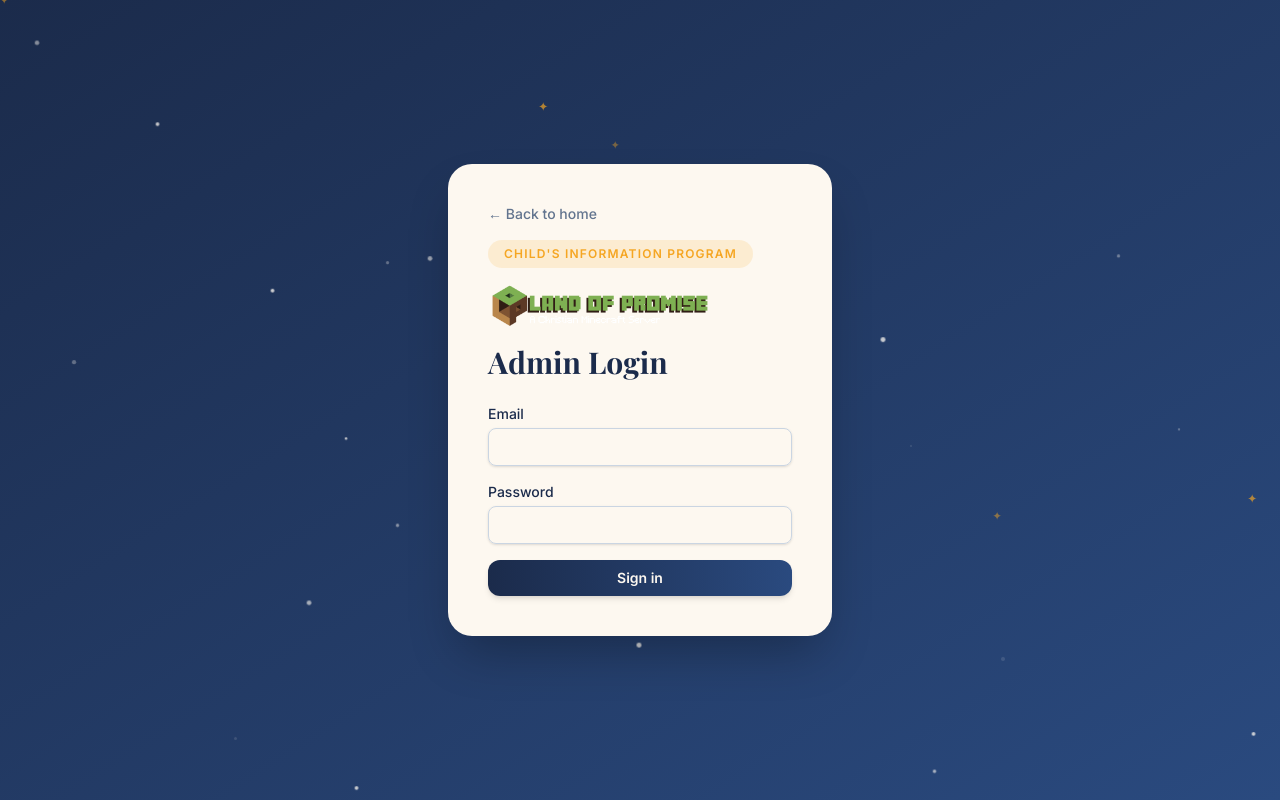
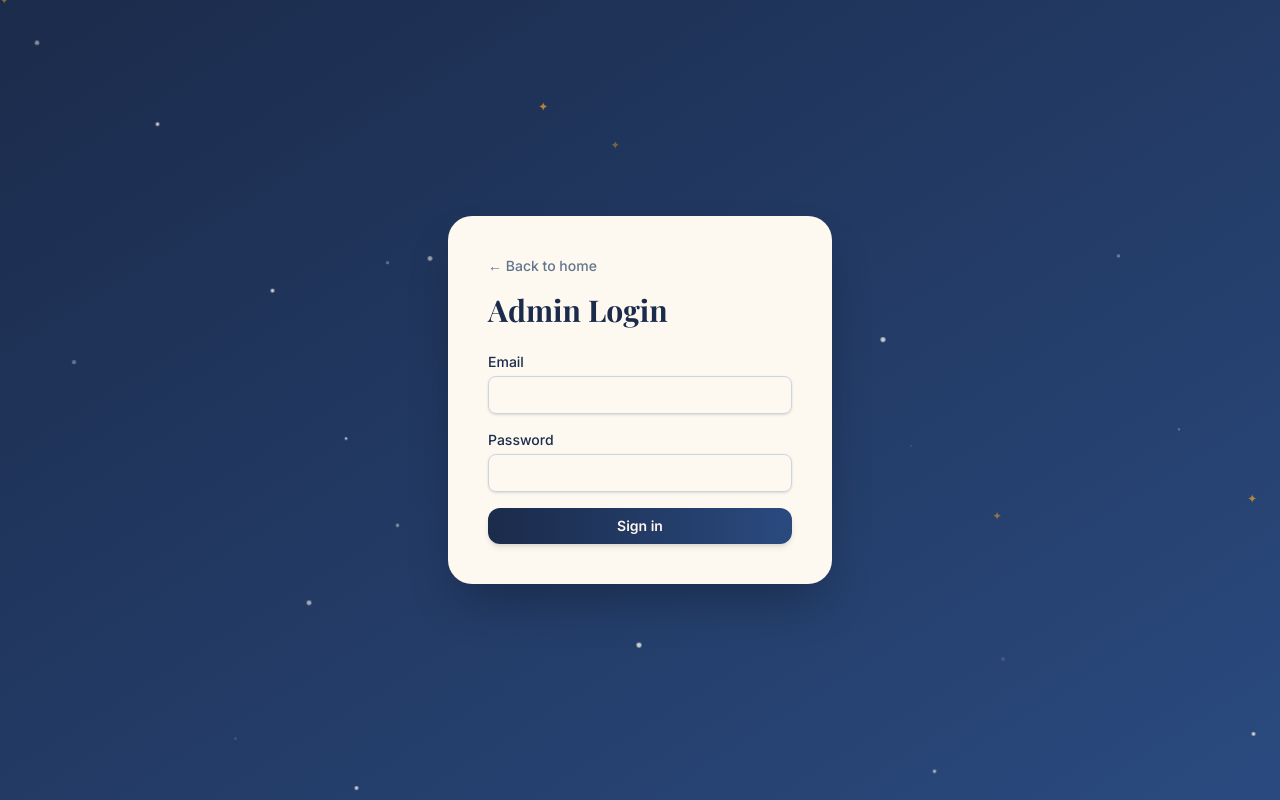
Before and after one commit to gregteo06101968/landofpromise, a Next.js app: page /admin/login in a window 1280 px wide. Built offline with nearby package versions, Linux system fonts and the light colour scheme; no server answers.

Commit message:
Remove badge and logo from admin login page

```diff
--- a/src/app/(admin)/admin/login/page.tsx
+++ b/src/app/(admin)/admin/login/page.tsx
@@ -1,4 +1,3 @@
-import Image from "next/image";
 import { redirect } from "next/navigation";
 import Link from "next/link";
 import { AuthError } from "next-auth";
@@ -62,19 +61,6 @@ export default async function AdminLoginPage({
         >
           ← Back to home
         </Link>
-        <span className="mb-4 inline-flex rounded-2xl bg-gold/15 px-4 py-1.5 text-center text-[10px] font-semibold uppercase tracking-wide text-gold sm:text-xs sm:tracking-widest">
-          Child&apos;s Information Program
-        </span>
-
-        <Image
-          src="/logo-login.png"
-          alt="Land of Promise"
-          width={6000}
-          height={1173}
-          className="mb-4 h-auto w-56 max-w-full"
-          priority
-        />
-
         <h1 className="font-display text-3xl font-bold text-navy-deep">
           Admin Login
         </h1>
```
